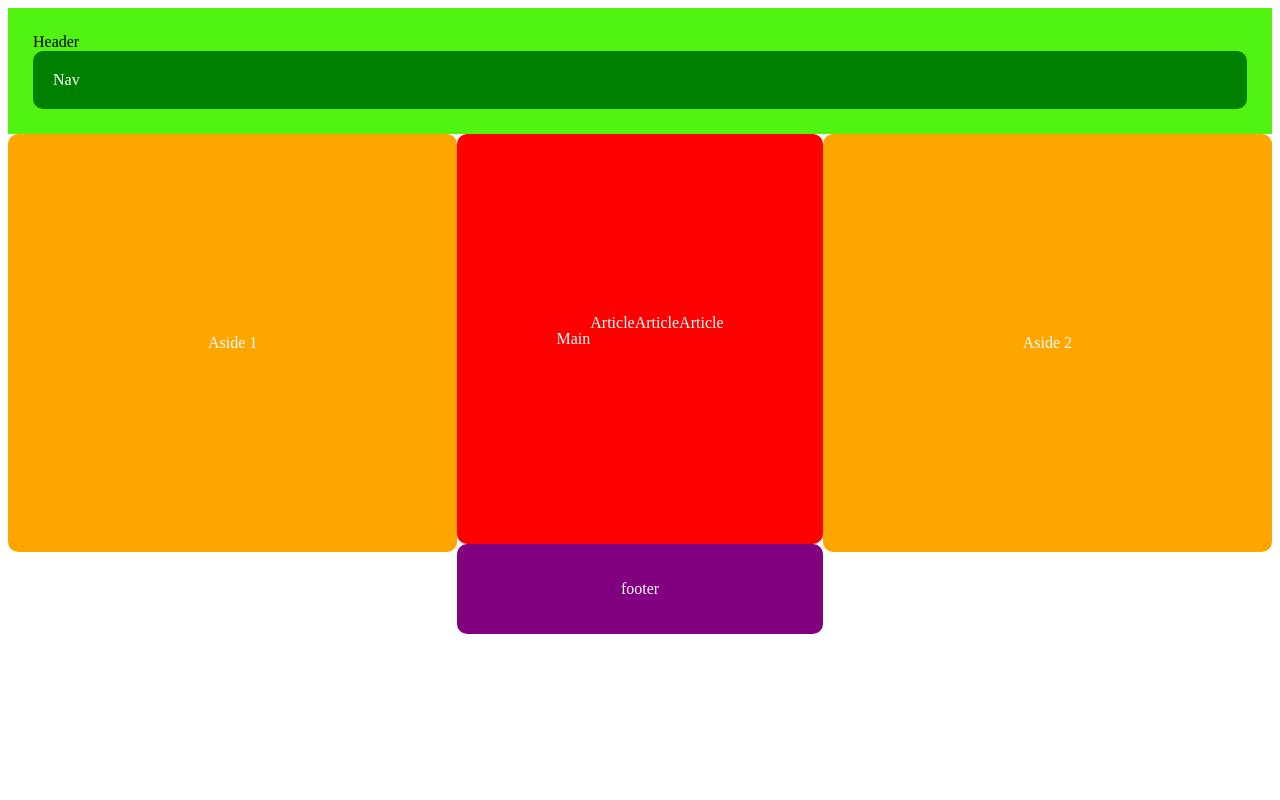
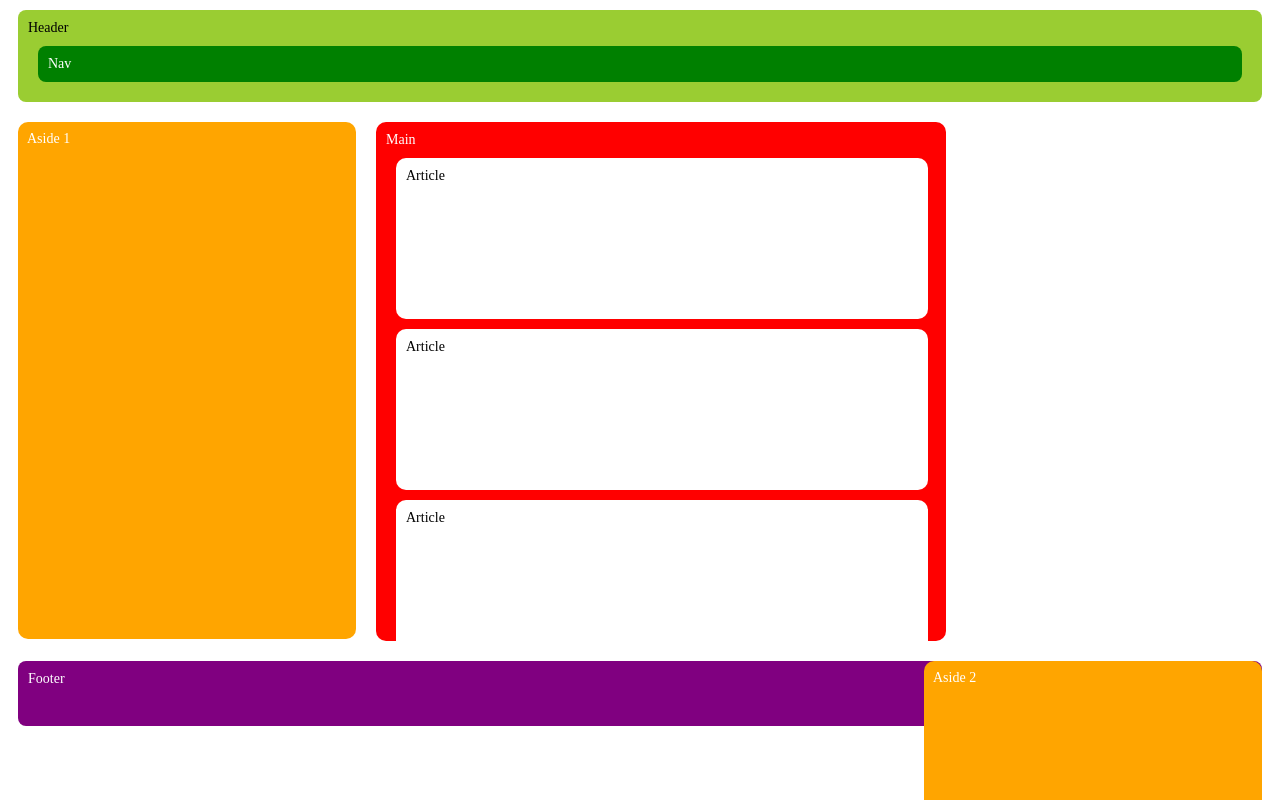
Before and after one commit to DesertPsychoToad/practicas-maquetado, a plain HTML site: page practica1/index.html in a window 1280 px wide. Shown: the top 800 px of the page. Drawn offline with Linux system fonts and the light colour scheme.

Commit message:
Agregue los estilos

```diff
--- a/practica1/index.html
+++ b/practica1/index.html
@@ -1,89 +1,25 @@
 <!DOCTYPE html>
-<html lang="es">
+<html lang="en">
 <head>
     <meta charset="UTF-8">
     <meta name="viewport" content="width=device-width, initial-scale=1.0">
-    <title>semántica de HTML5</title>
-    <style>
-        header {
-      background-color: rgb(81, 243, 17);
-      color: black;
-      text-align: left;
-      padding: 25px;
-      }
-    nav {
-      background-color: green;
-      color: white;
-      text-align: left;
-      padding: 20px;
-      border-radius: 10px;
-    }
-    Aside p1 {
-      float: left;
-      background-color: orange;
-      color: white;
-      text-align: left;
-      padding: 200px;
-      border-radius: 10px;
-    }
-    Aside p2 {
-      float: right;
-      background-color: orange;
-      color: white;
-      text-align: right;
-      padding: 200px;
-      border-radius: 10px;
-    }
-    main {
-      float:center ;
-      display: flex;
-      color: white;
-      background-color: red;
-      justify-content: center;
-      padding: 180px;
-      border-radius: 10px;
-    }
-    footer {
-      float:bottom ;
-      display: flex;
-      color: white;
-      background-color: purple;
-      justify-content: center;
-      padding: 20px;
-      border-radius: 10px;
-    }
-
-    </style>
+    <title>Document</title>
+    <link rel="stylesheet" href="./styles.css">
 </head>
 <body>
-    <section>
-        <header>
-            Header
-            <nav>Nav</nav>
-        </header>
-</section>
-<section>
-    <Aside>
-        <p1>Aside 1</p1>
-    </Aside>
-</section>
-<section>
-    <Section>
-        <Aside>
-            <p2>Aside 2</p2>
-        </Aside>
-    </Section>
-    <main>
-        <p>Main</p>
+    <header class="header_box">
+       Header
+       <nav>Nav</nav>
+    </header>
+    <div ></div>
+    <aside class="aside1">Aside 1</aside>
+     <main>
+        Main
         <article>Article</article>
         <article>Article</article>
         <article>Article</article>
-    </main>
-</section>
-<section>
-    <footer>
-        <p>footer</p>
-    </footer>
-</section>
+     </main>
+     <aside  class="aside2">Aside 2</aside>
+     <footer>Footer</footer>
 </body>
 </html>
--- /dev/null
+++ b/practica1/styles.css
@@ -0,0 +1,65 @@
+*{
+    color: white;
+    font-size: 14px;
+}
+
+header{
+    color: black;
+    background: yellowgreen;
+    padding: 10px;
+    margin: 10px;
+    border-radius: 8px;
+}
+nav{
+    background: green;
+    border-radius: 8px;
+    padding: 10px;
+    margin: 10px;
+}
+
+
+aside{
+    margin: 10px;
+    padding: 9px;
+    border-radius: 10px;
+    background: orange;
+    height:39vw;
+    width: 25vw;
+    display: inline-block;
+
+}
+.aside1{
+    float: left;
+}
+.aside2{
+    float: right;
+}
+main{
+
+    margin: 10px;
+    padding: 10px;
+    border-radius: 10px;
+    background: red;
+    height: 39vw;
+    width: 43vw;
+    display: inline-block;
+
+}
+article{
+
+    color: black;
+    height:11vw;
+    width: 40vw;;
+    background:  white;
+    margin: 10px;
+    padding: 10px;
+    border-radius: 10px;
+}
+
+footer{
+    margin: 10px;
+    padding: 10px;
+    background: purple;
+    border-radius: 8px;
+    height: 45px;
+}
```
